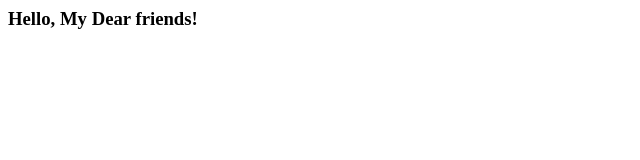
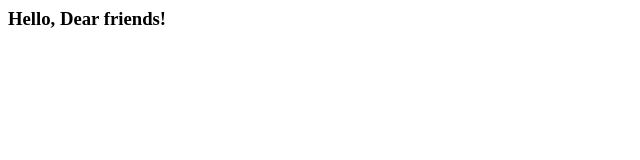
Before and after one commit to erazdobarov65/sf_practice, a plain HTML site: page index.html in a window 1280 px wide. Shown: the full height of the page, 0-640 px from the left. Drawn offline with Linux system fonts and the light colour scheme.

Commit message:
changed index.html

```diff
--- a/index.html
+++ b/index.html
@@ -1 +1 @@
-<h3>Hello, My  Dear friends!</h3>
+<h3>Hello, Dear friends!</h3>
```
